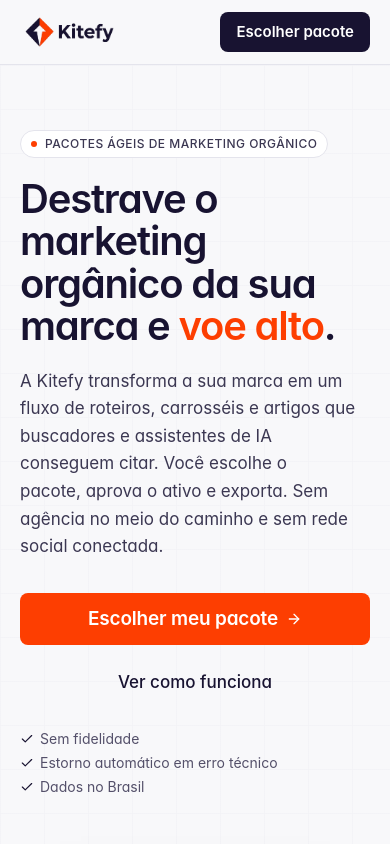
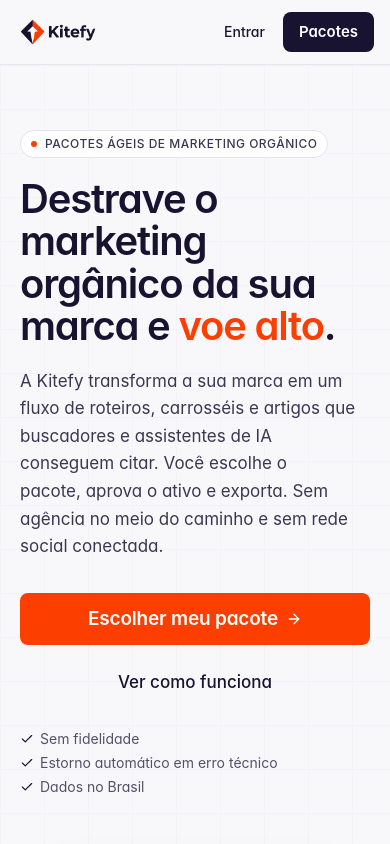
Before and after one commit to dekup-system/kitefy, a Next.js app: page / in a window 390 px wide. Shown: the top 844 px of the page. Built offline with nearby package versions, Linux system fonts and the light colour scheme; no server answers.

Commit message:
fix(ui): exibe botao Entrar no cabecalho mobile da pagina inicial

```diff
--- a/src/app/page.tsx
+++ b/src/app/page.tsx
@@ -168,9 +168,9 @@ export default function KitefyLandingPage() {
       />
       {/* ---------------- Header (60% claro) ---------------- */}
       <header className="sticky top-0 z-30 border-b border-brand-border bg-brand-canvas/90 backdrop-blur">
-        <div className="mx-auto flex h-16 max-w-6xl items-center justify-between gap-4 px-5">
+        <div className="mx-auto flex h-16 max-w-6xl items-center justify-between gap-2 px-4 sm:gap-4 sm:px-5">
           <Link href="/" aria-label="Kitefy — página inicial" className="shrink-0">
-            <KitefyLogo height={40} priority />
+            <KitefyLogo height={34} priority />
           </Link>
 
           <nav aria-label="Navegação principal" className="hidden items-center gap-7 text-sm text-brand-navy-soft md:flex">
@@ -188,15 +188,16 @@ export default function KitefyLandingPage() {
             </a>
           </nav>
 
-          <div className="flex items-center gap-2">
+          <div className="flex shrink-0 items-center gap-2 sm:gap-3">
             <Link
               href="/login"
-              className="hidden text-sm font-medium text-brand-navy transition-colors hover:text-brand-signal-text sm:inline"
+              className="inline-flex items-center rounded-md px-2.5 py-1.5 text-sm font-medium text-brand-navy transition-colors hover:text-brand-signal-text"
             >
               Entrar
             </Link>
-            <Link href="#pacotes" className="kitefy-cta-compact">
-              Escolher pacote
+            <Link href="#pacotes" className="kitefy-cta-compact whitespace-nowrap">
+              <span className="sm:hidden">Pacotes</span>
+              <span className="hidden sm:inline">Escolher pacote</span>
             </Link>
           </div>
         </div>
```
